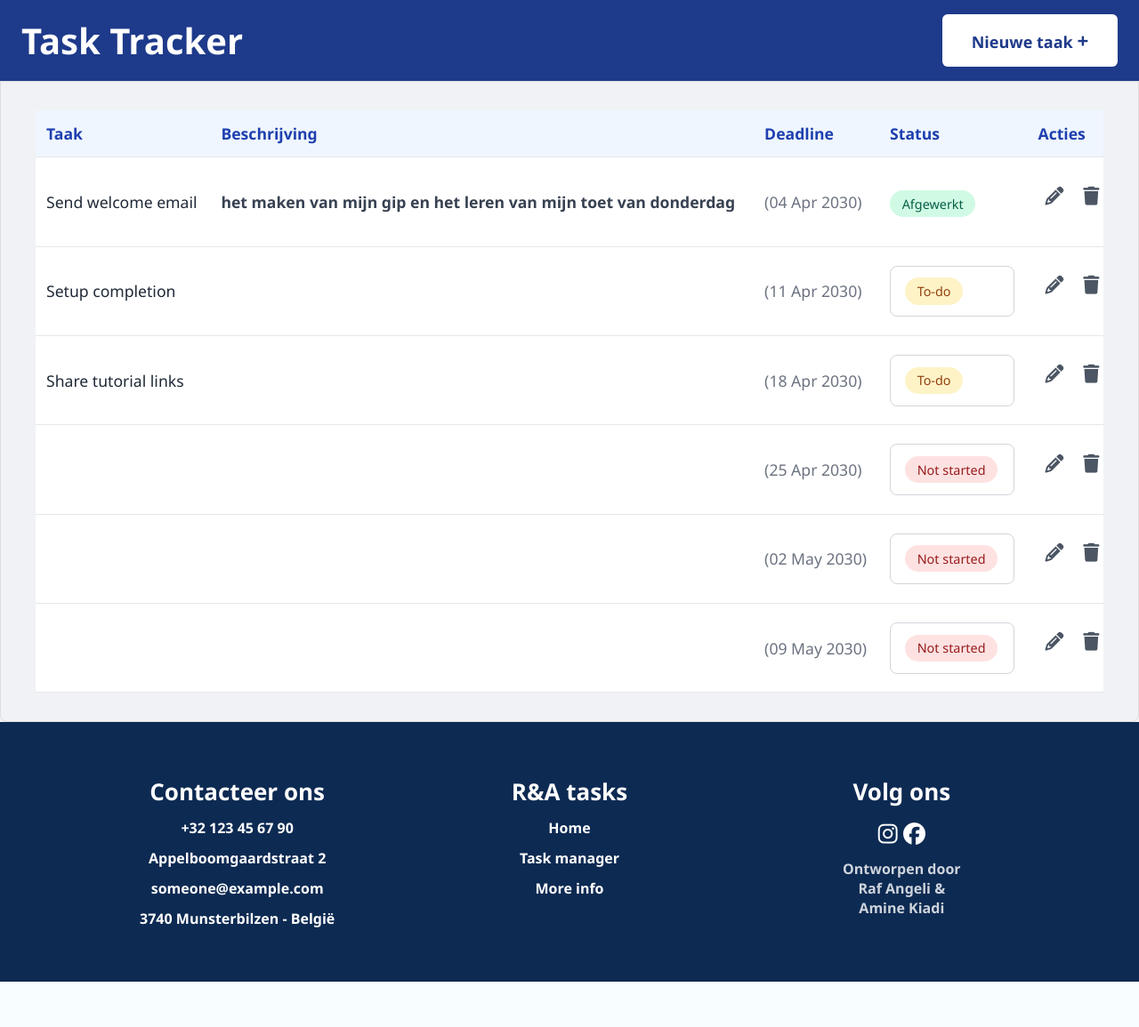
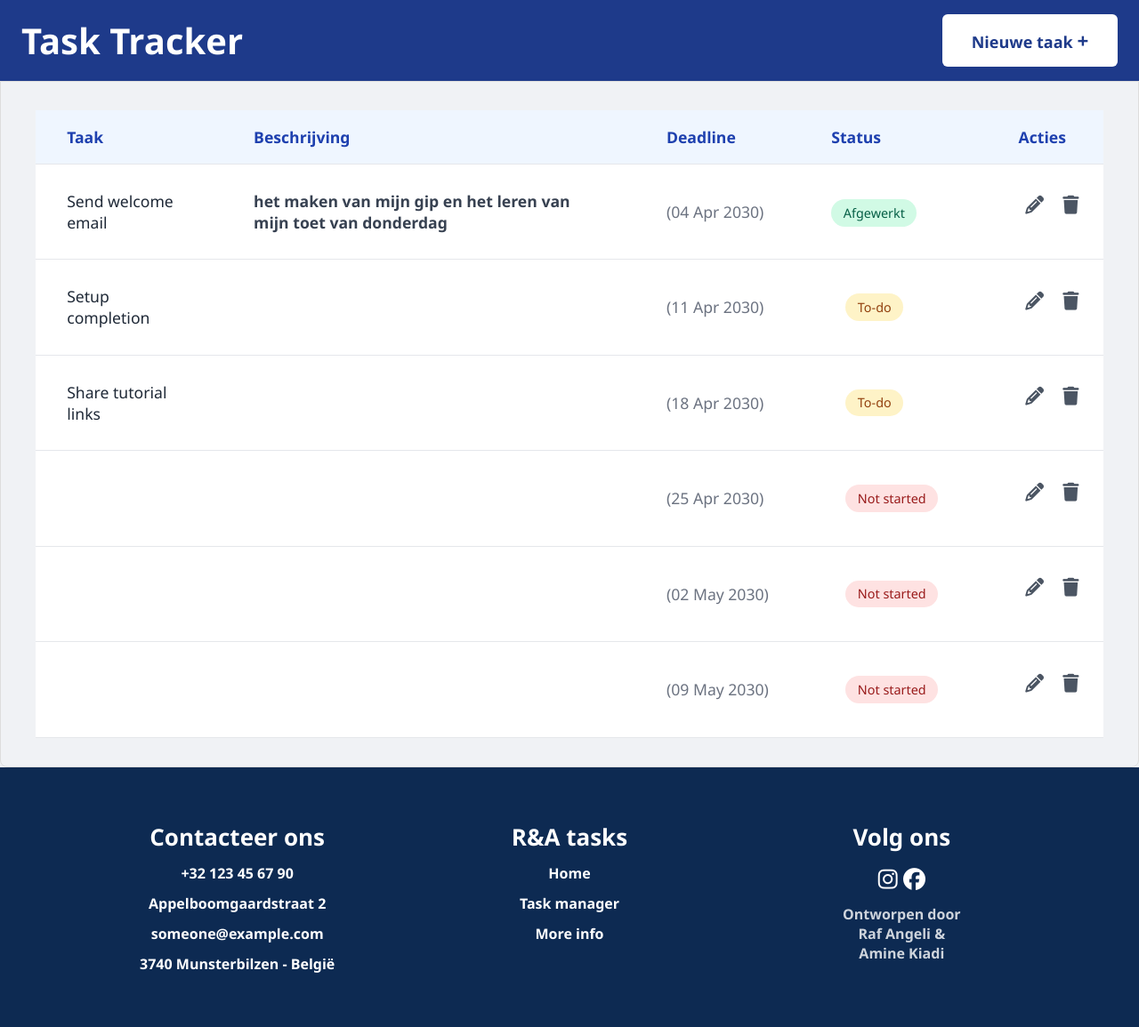
Before and after one commit to phlpsn88/GIP_Student_Task_Tracker, a PHP site: page /project/front-end/task_maneger.html in a window 1280 px wide. Shown: the part 96-1251 px from the top of the page at 89% size. Before the commit the page ends 1200 px from the top, so only its background shows below. Run offline with PHP 8.4, Linux system fonts and the light colour scheme.

Commit message:
main: aanpassingen

```diff
--- a/project/front-end/css/pop_up.css
+++ b/project/front-end/css/pop_up.css
@@ -80,7 +80,6 @@ body {
 .status-dropdown {
   padding: 0.8rem 1rem;
   border-radius: 8px;
-  border: 1px solid #d1d5db;
   background: white;
   font-size: 0.95rem;
   color: #374151;
--- a/project/front-end/css/task_manager.css
+++ b/project/front-end/css/task_manager.css
@@ -59,7 +59,7 @@
 
 .tasks-table th,
 .tasks-table td {
-    padding: 14px 12px;
+    padding: 1em 2em;
     text-align: left;
     border-bottom: 1px solid #e5e7eb;
 }
```
